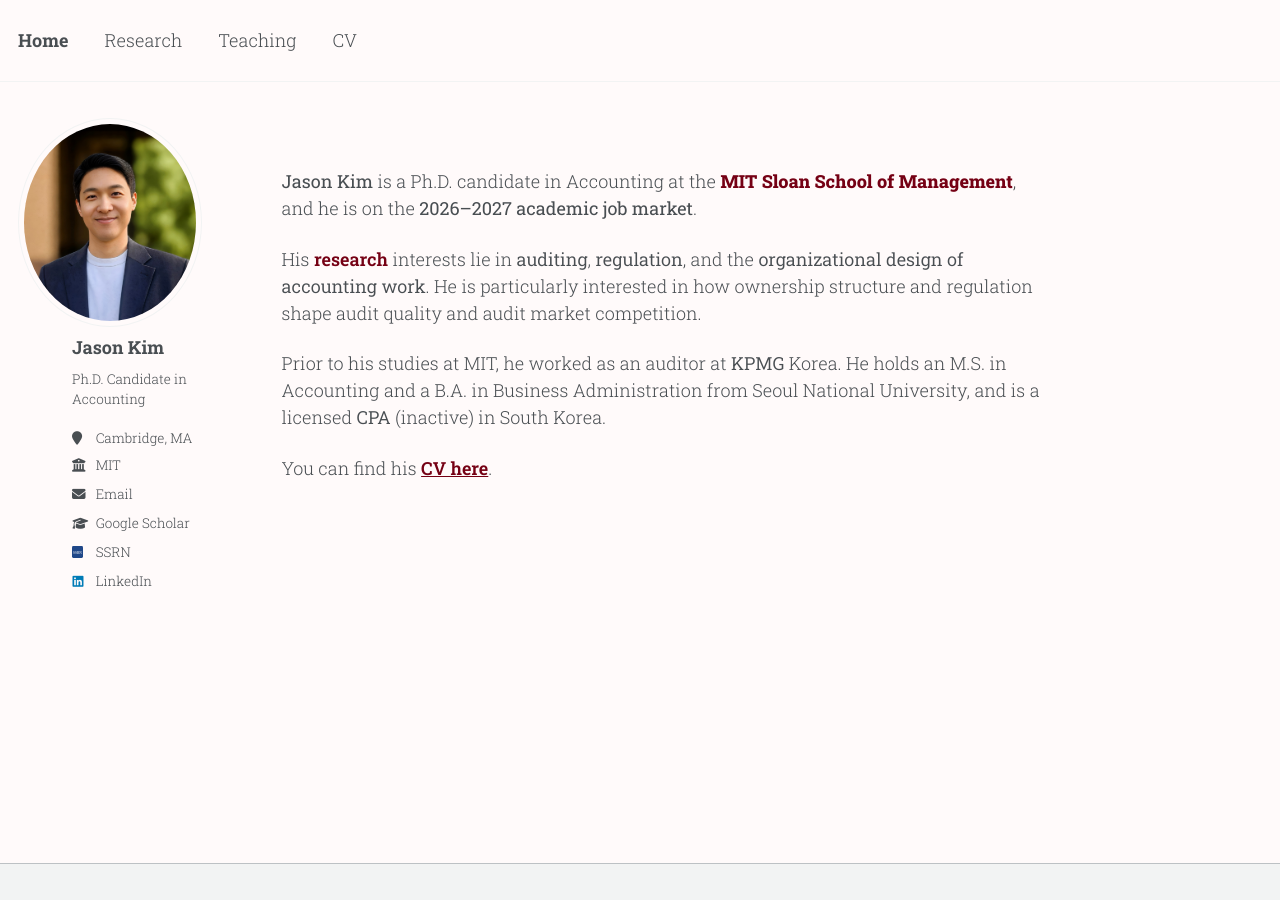
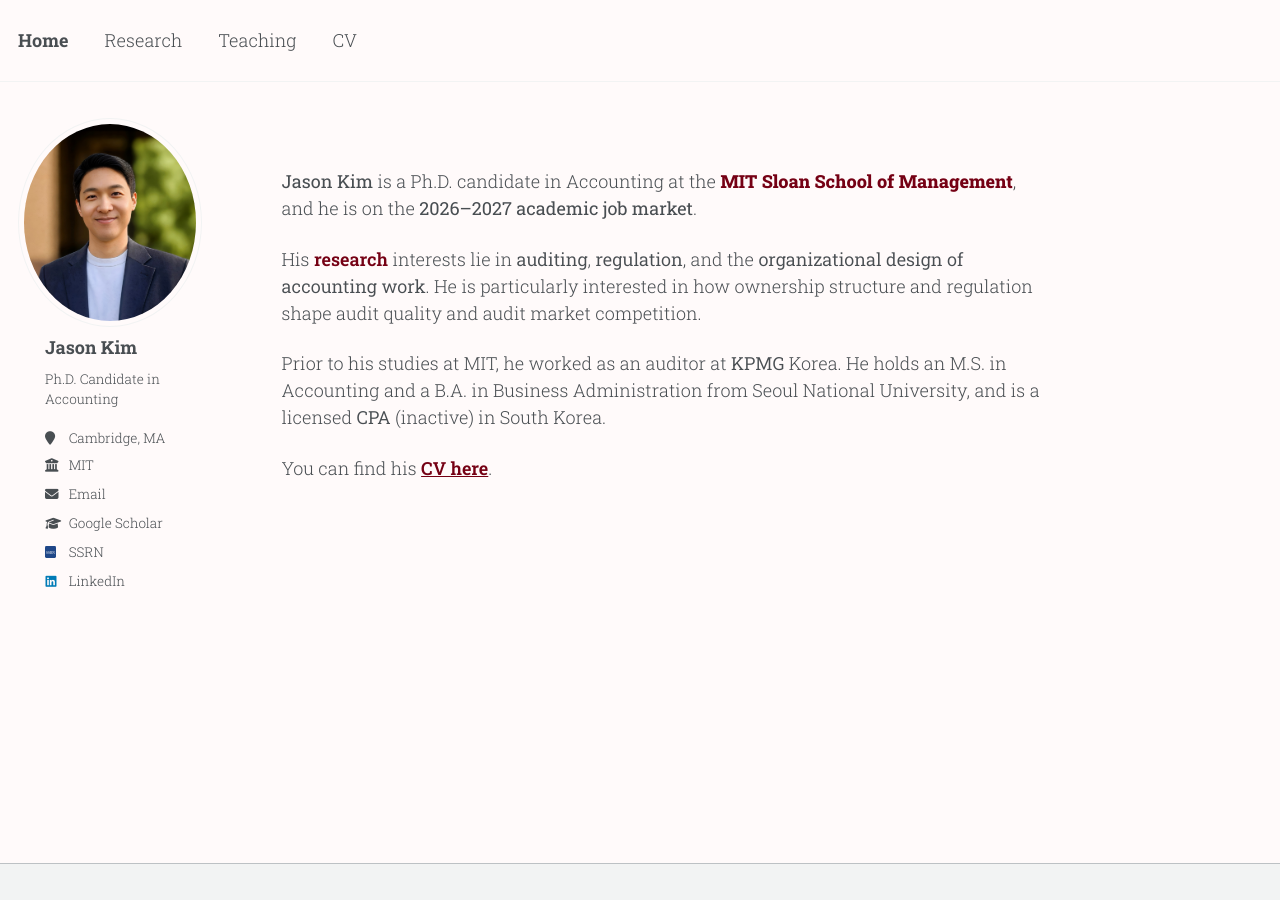
Before and after one commit to jgkim262/jgkim262.github.io, a Jekyll site: the page built from _pages/about.md, in a window 1280 px wide. Built offline with Jekyll 4.4.1, drawn with Linux system fonts in a browser that asks for light colours; a style sheet for code colours, icons or effects is not loaded.

Commit message:
Update _sidebar.scss

```diff
--- a/_sass/layout/_sidebar.scss
+++ b/_sass/layout/_sidebar.scss
@@ -189,7 +189,7 @@
     display: block;
     width: 100%;
     // ~one "J" advance right, so the name starts where its second letter did.
-    padding-left: 3em;
+    padding-left: 1.5em;
     padding-right: 0;
   }
 }
@@ -249,7 +249,7 @@
 
   @include breakpoint($large) {
     display: block;
-    padding-left: 3em; // matches the name/bio shift above
+    padding-left: 1.5em; // matches the name/bio shift above
   }
 
   button {
```
